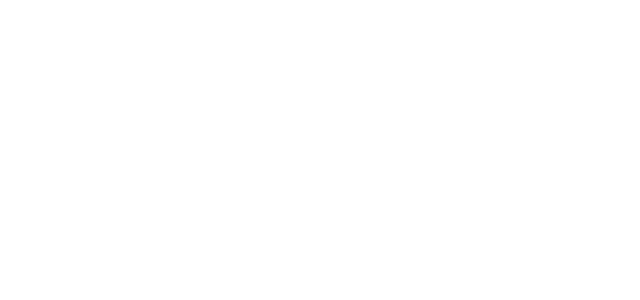
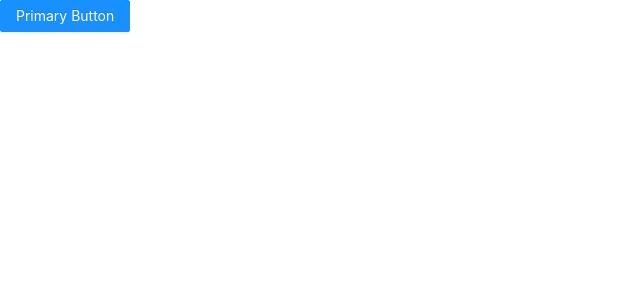
Before and after one commit to minsu-zip/mate-react, a React (Create React App) app: page / in a window 1280 px wide. Shown: the top 300 px of the page, without its empty margins (0-640 px from the left). Built offline with nearby package versions, Linux system fonts and the light colour scheme.

Commit message:
setting : antd & babel loader 에러 처리

```diff
--- a/package.json
+++ b/package.json
@@ -8,6 +8,7 @@
     "@testing-library/jest-dom": "^5.11.4",
     "@testing-library/react": "^11.1.0",
     "@testing-library/user-event": "^12.1.10",
+    "antd": "^4.16.13",
     "eslint-config-airbnb": "^18.2.1",
     "react": "^17.0.2",
     "react-dom": "^17.0.2",
@@ -60,5 +61,8 @@
     "@storybook/node-logger": "^6.3.12",
     "@storybook/preset-create-react-app": "^3.2.0",
     "@storybook/react": "^6.3.12"
+  },
+  "resolutions": {
+    "babel-loader": "8.1.0"
   }
 }
--- a/src/App.js
+++ b/src/App.js
@@ -1,8 +1,11 @@
-import styled from '@emotion/styled'
-import './App.css'
-
+import { Button } from 'antd'
+import 'antd/dist/antd.css'
 function App() {
-  return <div className="App"></div>
+  return (
+    <div className="App">
+      <Button type="primary">Primary Button</Button>
+    </div>
+  )
 }
 
 export default App
```
Also changed, not shown: 1 other file (tests, documents, lock files or other folders).
